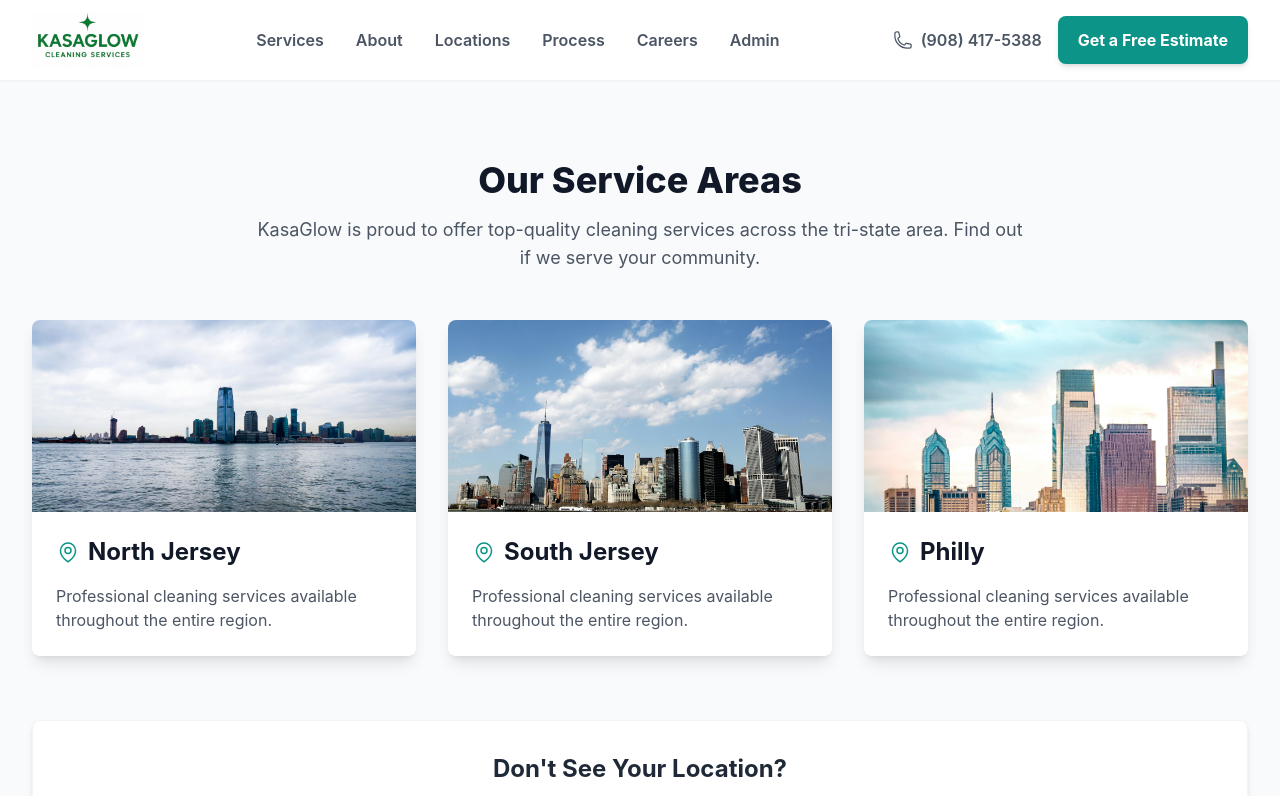
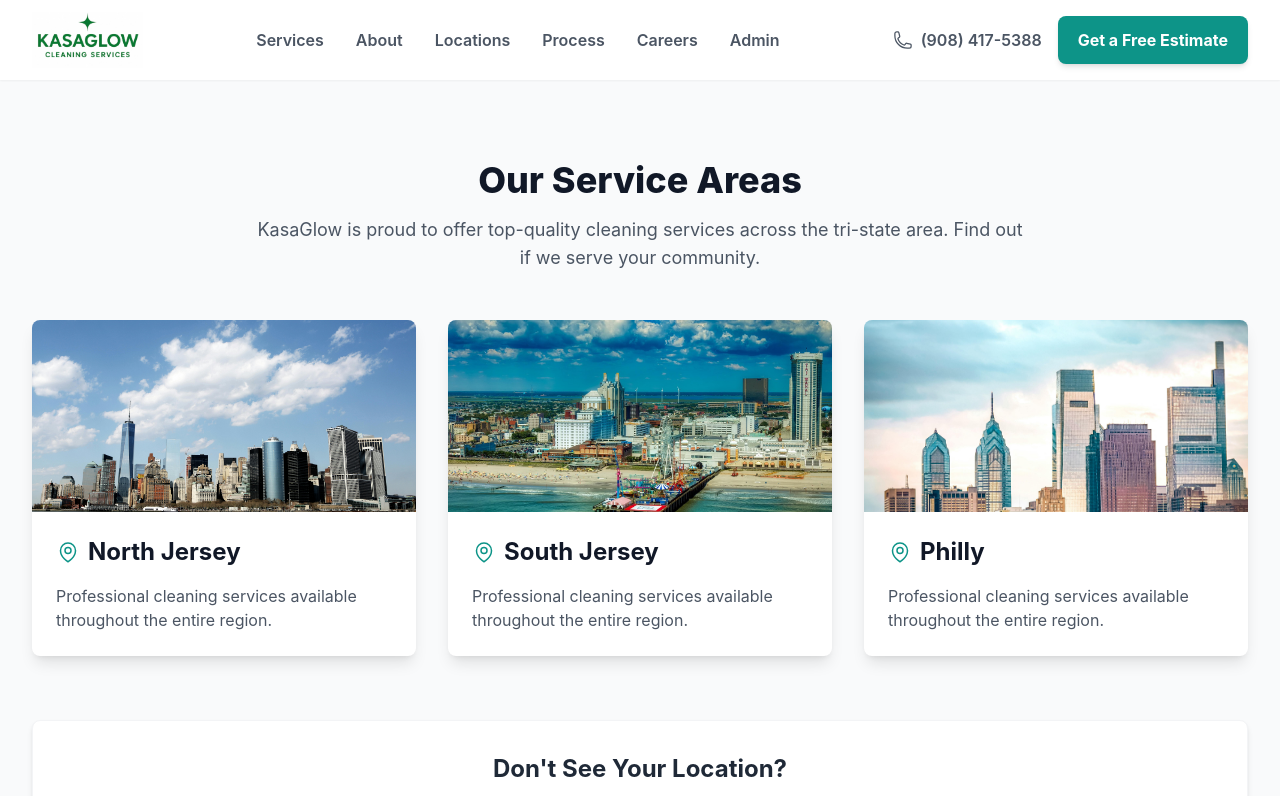
Before and after one commit to AssiamahS/kasaglowclean-aistudio, a React (Vite) app: page /locations in a window 1280 px wide. Shown: the top 796 px of the page. Built offline with nearby package versions, Linux system fonts and the light colour scheme; no server answers; a web font is replaced by a local one.

Commit message:
Update location images: swap North/South Jersey images and add Atlantic City for South Jersey

```diff
--- a/constants.ts
+++ b/constants.ts
@@ -159,12 +159,12 @@ export const LOCATIONS: Location[] = [
   {
     state: 'North Jersey',
     cities: [],
-    image: '/images/jerseycity_skyline.jpg'
+    image: '/images/newyork_skyline.jpg'
   },
   {
     state: 'South Jersey',
     cities: [],
-    image: '/images/newyork_skyline.jpg'
+    image: '/images/atlantic-city-4020882_1280.jpg'
   },
   {
     state: 'Philly',
```
Also changed, not shown: public/images/atlantic-city-4020882_1280.jpg (added).
